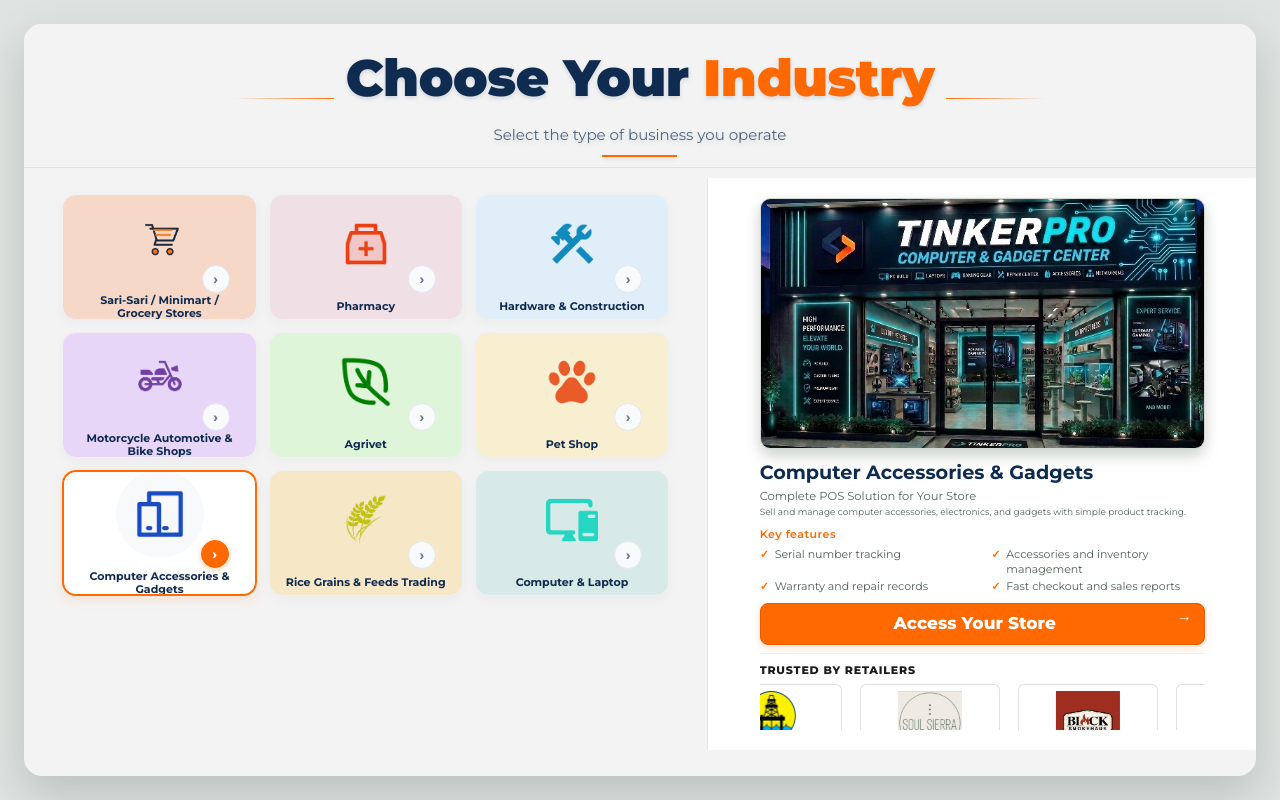
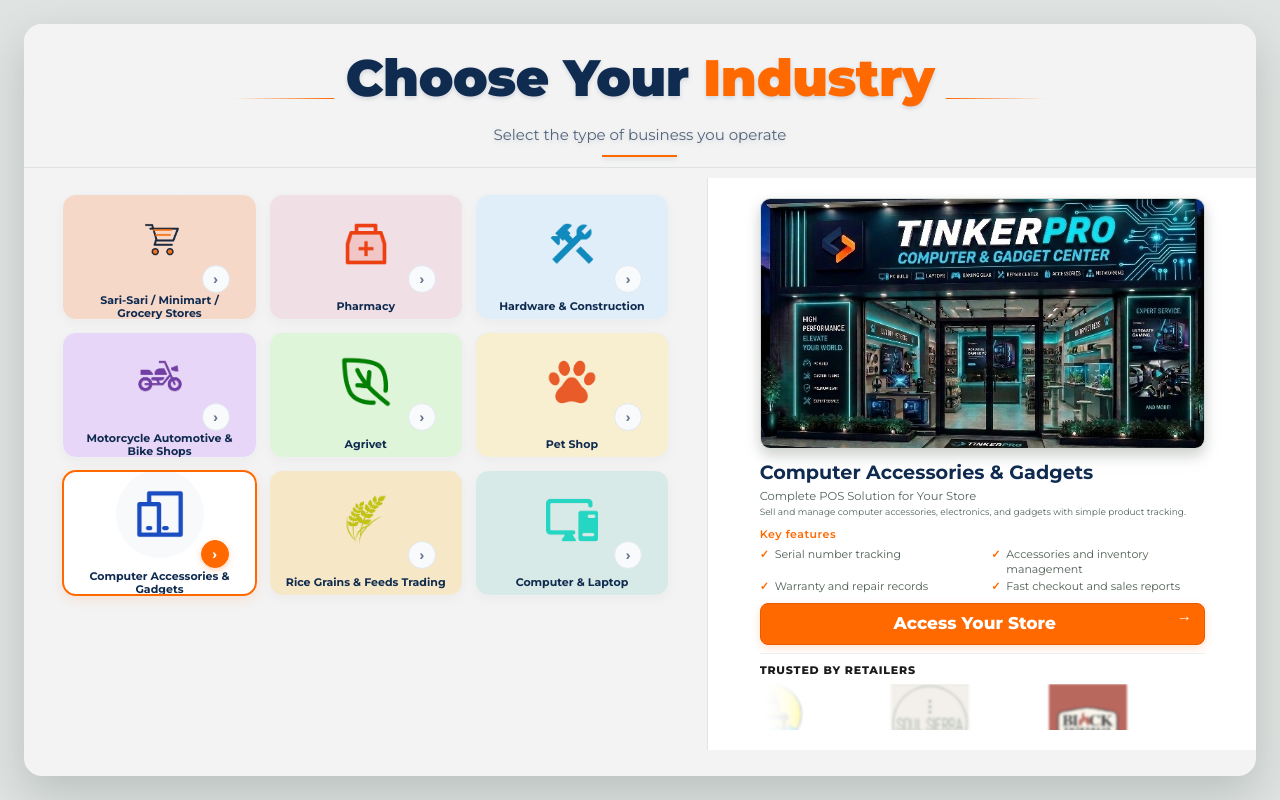
Before and after one commit to zoron015-gif/proj, a Next.js app: page / in a window 1280 px wide. Built offline with nearby package versions, Linux system fonts and the light colour scheme.

Commit message:
client logo card styles

```diff
--- a/app/globals.css
+++ b/app/globals.css
@@ -114,10 +114,14 @@
 .coming-soon-copy { color: #52635a; font-weight: 600; }
 .trusted { min-width: 0; margin-top: 8px; padding: 8px 0 6px; overflow: hidden; border-top: 1px solid #edf0ed; background: linear-gradient(180deg, #fff 0%, #fff 100%); }
 .trusted p { margin: 0 0 6px; color: #1b1b1b; font-size: 11px; font-weight: 800; letter-spacing: .8px; text-transform: uppercase; }
-.logo-marquee { width: 100%; overflow: hidden; mask-image: none; -webkit-mask-image: none; }
+.logo-marquee { position: relative; width: 100%; overflow: hidden; mask-image: linear-gradient(90deg, transparent 0%, #000 10%, #000 90%, transparent 100%); -webkit-mask-image: linear-gradient(90deg, transparent 0%, #000 10%, #000 90%, transparent 100%); }
+.logo-marquee::before, .logo-marquee::after { content: ""; position: absolute; z-index: 1; top: 0; bottom: 0; width: 72px; pointer-events: none; }
+.logo-marquee::before { left: 0; background: linear-gradient(90deg, #fff 0%, rgba(255, 255, 255, .82) 38%, transparent 100%); }
+.logo-marquee::after { right: 0; background: linear-gradient(270deg, #fff 0%, rgba(255, 255, 255, .82) 38%, transparent 100%); }
 .logo-track { display: flex; width: max-content; align-items: center; gap: 18px; padding: 0 12px; box-sizing: border-box; animation: logo-scroll 24s linear infinite; }
-.logo-track img { width: 140px; height: 78px; flex: 0 0 140px; padding: 6px 9px; border: 1px solid rgba(0, 0, 0, .12); border-radius: 6px; object-fit: contain; background: #fff; opacity: 1; cursor: pointer; transition: transform .2s ease, filter .2s ease, opacity .2s ease, box-shadow .2s ease, border-color .2s ease; }
-.logo-track img:hover { filter: grayscale(0) brightness(1.05); opacity: 1; border: 3px solid #ff6900; box-shadow: 0 0 0 3px #ff690055, 0 5px 14px #ff690055; transform: scale(1.04); }
+.logo-marquee:hover .logo-track { animation-play-state: paused; }
+.logo-track img { width: 140px; height: 78px; flex: 0 0 140px; padding: 0; border: 0; border-radius: 0; object-fit: contain; background: transparent; opacity: .72; filter: blur(1px); cursor: pointer; transition: transform .2s ease, filter .2s ease, opacity .2s ease; }
+.logo-track img:hover { filter: blur(0) grayscale(0) brightness(1.05); opacity: 1; outline: 3px solid #ff6900; outline-offset: 4px; box-shadow: 0 0 0 6px #ff690033; transform: scale(1.04); }
 @keyframes logo-scroll { from { transform: translateX(0); } to { transform: translateX(calc(-50% - 10px)); } }
 @media (max-width: 700px) { .page { padding: 10px; } .chooser { height: calc(100dvh - 20px); border-radius: 12px; } .chooser-body { grid-template-columns: 1fr; overflow: hidden; height: calc(100% - 170px); } .store-grid { grid-template-rows: repeat(4, max-content); border-right: 0; border-bottom: 1px solid #e2e6e2; padding: 12px; } .preview { padding: 16px 18px; } }
 @media (max-width: 470px) { .store-grid { gap: 10px; padding: 13px; } .store-photo { height: 75px; } .store-option strong { font-size: 8px; } .title-line { width: 25px; } h1 { font-size: 23px; } }
```
